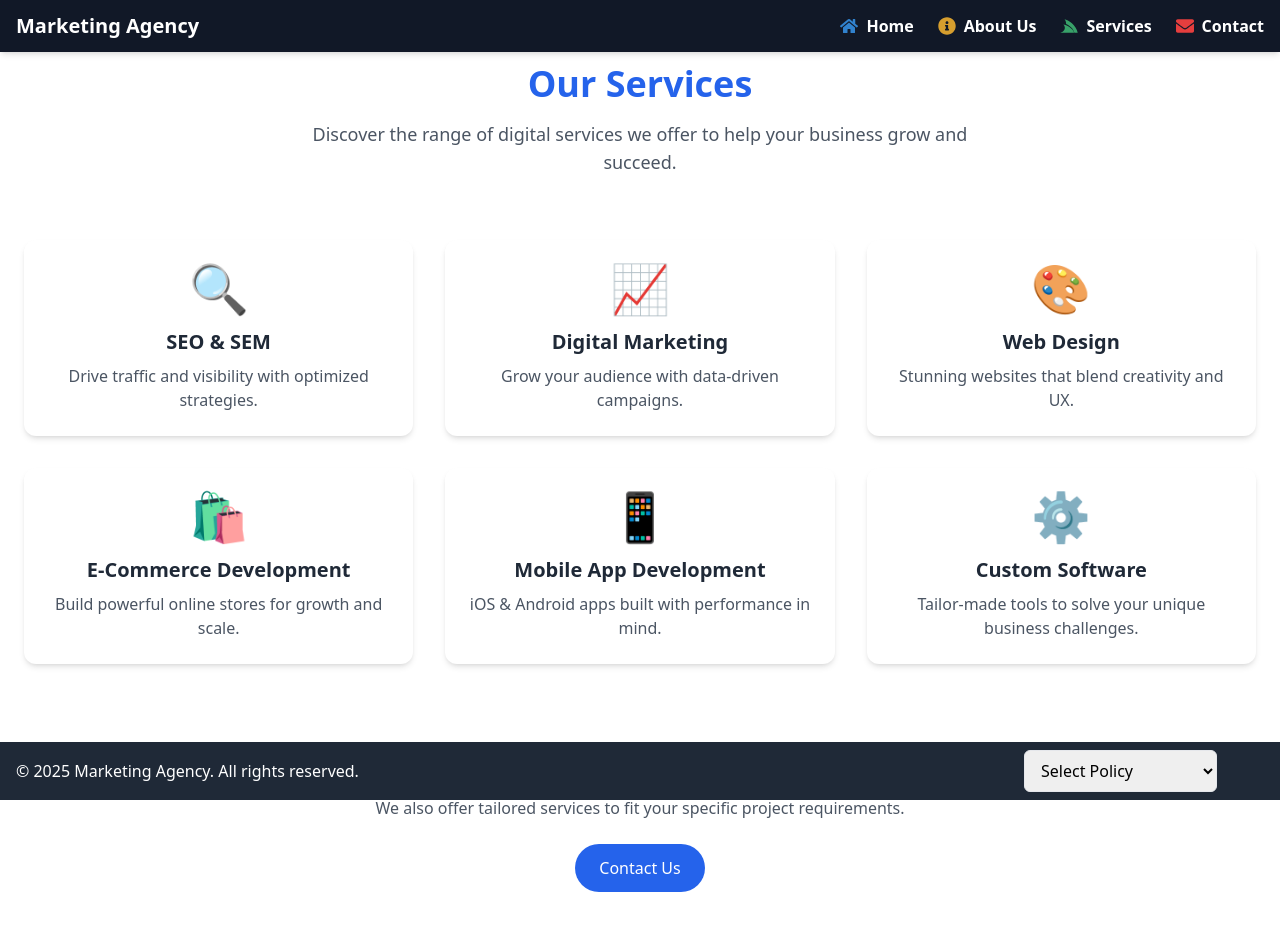
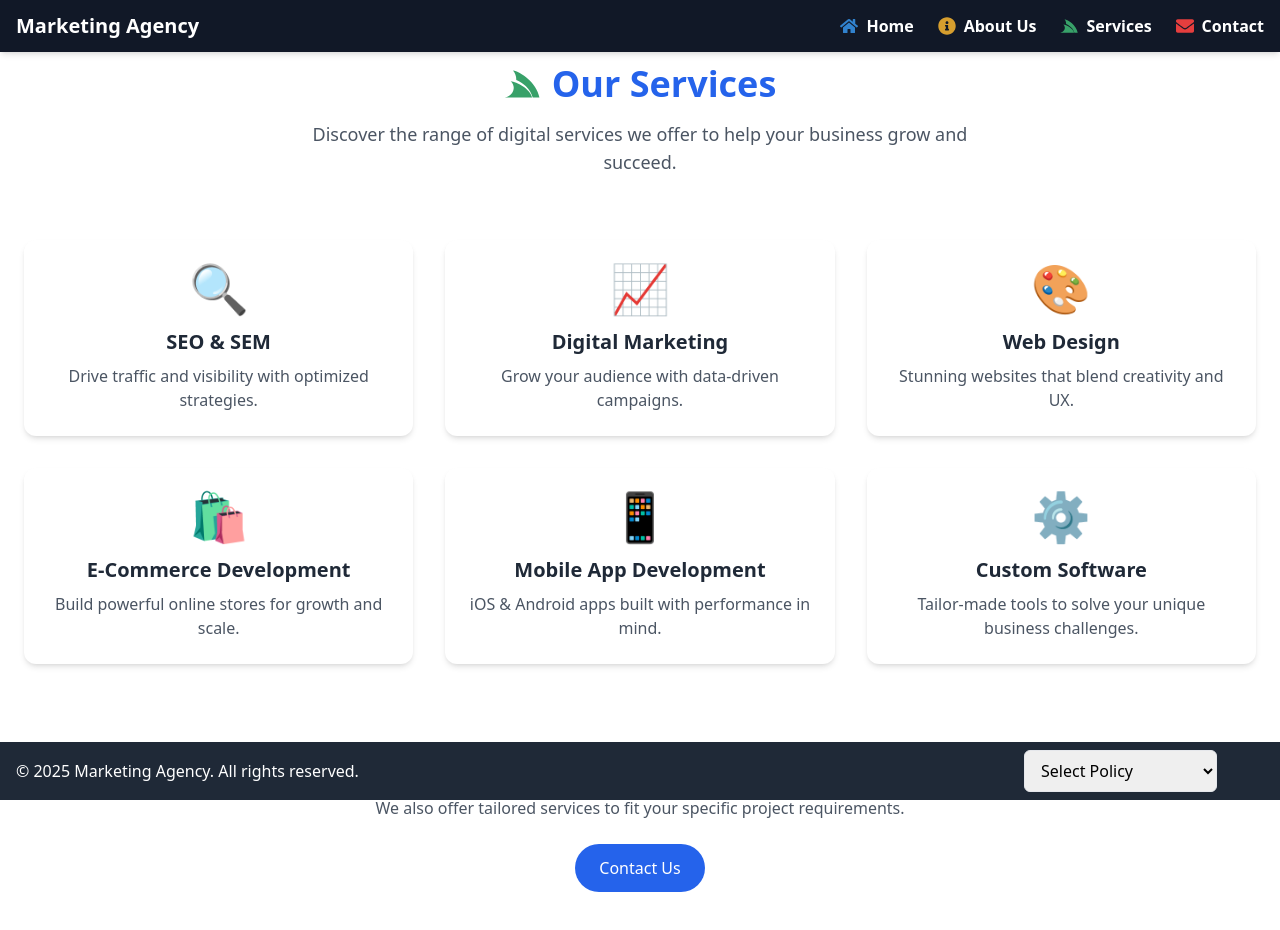
Before and after one commit to golagaurav/marketing-agency, a React (Create React App) app: page /services in a window 1280 px wide. Shown: the top 930 px of the page. Built offline with nearby package versions, Linux system fonts and the light colour scheme.

Commit message:
add icon aboutservices

```diff
--- a/src/pages/AboutServices.tsx
+++ b/src/pages/AboutServices.tsx
@@ -1,6 +1,7 @@
 import React from 'react';
 import Navbar from '../components/Navbar';
 import Footer from '../components/Footer';
+import Icon from '../components/ui/icon';  // Import your Icon component
 
 const OurServices = () => {
   const services = [
@@ -40,8 +41,12 @@ const OurServices = () => {
     <>
       <Navbar />
       <main className="py-16 px-6 max-w-7xl mx-auto text-gray-800">
+        {/* Updated heading with icon */}
         <section className="text-center mb-16">
-          <h1 className="text-4xl font-bold text-primary mb-4">Our Services</h1>
+          <div className="flex items-center justify-center gap-3 mb-4">
+            <Icon name="FaServicestack" size={36} color="#38A169" />
+            <h1 className="text-4xl font-bold text-primary">Our Services</h1>
+          </div>
           <p className="text-gray-600 max-w-2xl mx-auto text-lg">
             Discover the range of digital services we offer to help your business grow and succeed.
           </p>
```
